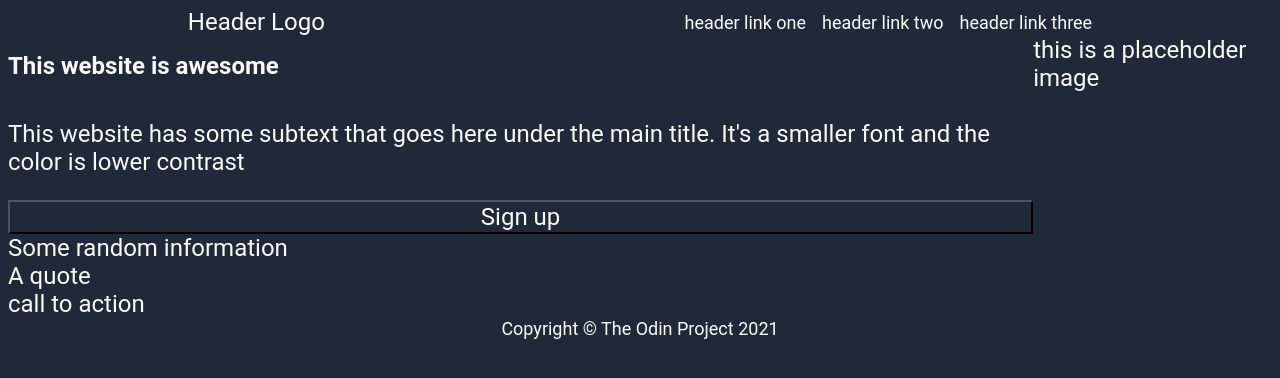
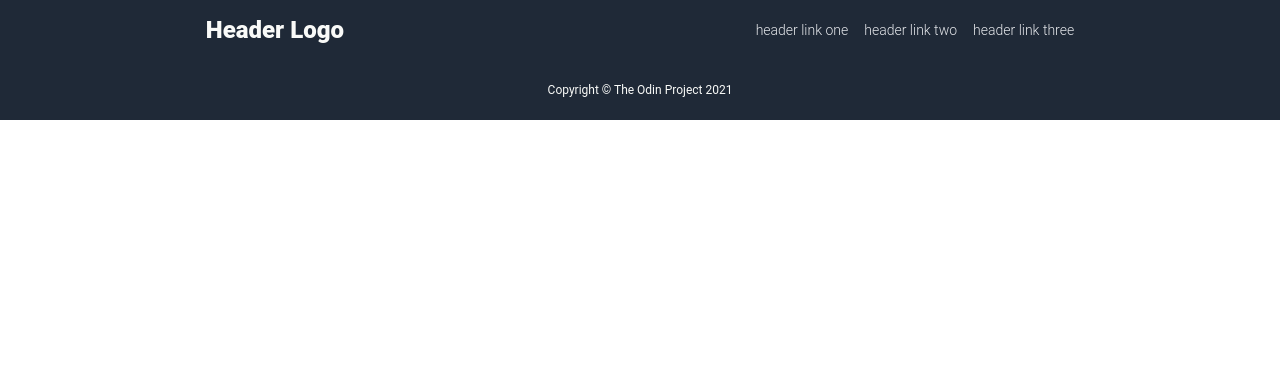
Before and after one commit to danfic01/landing-page, a plain HTML site: page index.html in a window 1280 px wide. Drawn offline with Linux system fonts and the light colour scheme.

Commit message:
Style header and footer
Header and footer styling updated. Removed hero text section for now to be readded later.

```diff
--- a/css/stlye.css
+++ b/css/stlye.css
@@ -1,44 +1,50 @@
 * {
     font-family: roboto, sans-serif;
-    font-size: 24px;
-    color: #F9FAF8;
-    background: #1F2937;
+    color: #f9faf8;
   }
 
-#main {
-    justify-content: space-between;
+  body {
+    padding: 0;
+    margin: 0;
   }
 
-.column {
+  .main {
     display: flex;
     flex-direction: column;
   }
 
-.row, nav {
+  header {
     display: flex;
+    flex-basis: 100%;
+    justify-content: space-around;
+    align-items: center;
+    padding: 16px 0;
+    background: #1f2937;
   }
 
-/*
-div {
-    border: 2px dotted tomato;
-}
-*/
-
-header {
-    justify-content: space-around;
-    align-items: center;
-}
-
-footer {
-    justify-content: center;
-    font-size: 18px;
+  #logo {
+    font-size: 24px;
+    font-weight: 800;
   }
 
   nav {
+    display:flex;
     gap: 16px;
   }
 
   a {
     text-decoration: none;
-    font-size: 18px;
+    color: #e5e7eb;
+    font-size: 14px;
+    font-weight: 300;
+    margin: 0;
   }
+
+  .footer {
+    display: flex;
+    flex-basis: 60px;
+    align-items: center;
+    justify-content: center;
+    font-size: 12px;
+    background: #1f2937;
+  }
--- a/index.html
+++ b/index.html
@@ -6,30 +6,22 @@
         <link rel="stylesheet" href="css/stlye.css">
     </head>
     <body>
-        <div class="column" id="main">
 
-            <header class="row">
-                <div>Header Logo</div>
-                <nav>
-                    <a href="https://google.com">header link one</a>
-                    <a href="https://google.com">header link two</a>
-                    <a href="https://google.com">header link three</a>
-                </nav>
+        <div class="main">
+
+            <header>
+              <div id="logo">Header Logo</div>
+              <nav>
+                <a href="https://google.com">header link one</a>
+                <a href="https://google.com">header link two</a>
+                <a href="https://google.com">header link three</a>
+              </nav>
             </header>
 
-            <div class="row" id="hero">
-                <div class="column">
-                    <h1>This website is awesome</h1>
-                    <p>This website has some subtext that goes here under the main title. It's a smaller font and the color is lower contrast</p>
-                    <button>Sign up</button>
-                </div>
-                <div class="image-placeholder">this is a placeholder image</div>
-            </div>
+            <div class="footer">Copyright © The Odin Project 2021</div>
 
-            <div class="row" id="info">Some random information</div>
-            <div class="row" id="quote">A quote</div>
-            <div class="row" id="call">call to action</div>
-            <footer class="row">Copyright © The Odin Project 2021</footer>
         </div>
+
     </body>
+
 </html>
```
Lines whose indentation alone changed are shown as unchanged.
